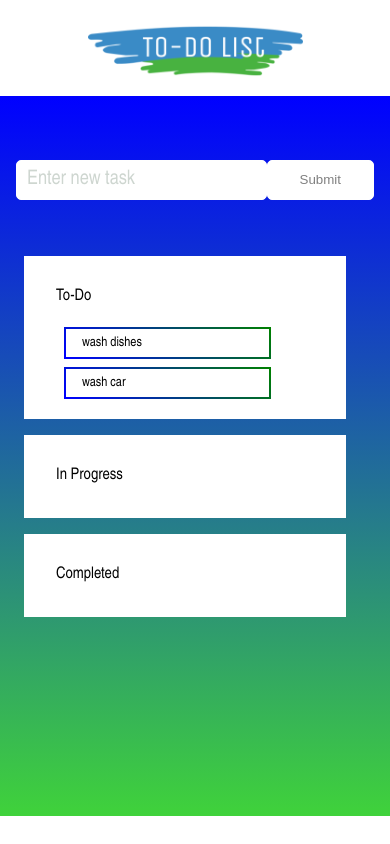
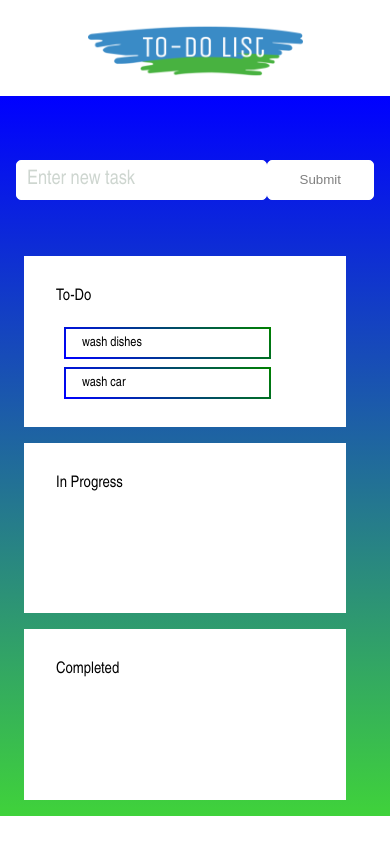
Before and after one commit to dayblassingame/TodoList, a React app: page / in a window 390 px wide. Built offline with nearby package versions, Linux system fonts and the light colour scheme.

Commit message:
make lists scrollable

```diff
--- a/src/App.js
+++ b/src/App.js
@@ -97,11 +97,13 @@ export function App(){
                     </div>
                     <div className='flexbox_container-item'>
                         <h4 className='flexbox_container-item-header'>In Progress</h4>
-                        <ul id="inProgress" className="flexbox_container-ul"></ul>
+                        <ul id="inProgress" className="flexbox_container-ul">
+                        </ul>
                     </div>
                     <div className='flexbox_container-item'>
                         <h4 className='flexbox_container-item-header'>Completed</h4>
-                        <ul id="completed" className="flexbox_container-ul"></ul>
+                        <ul id="completed" className="flexbox_container-ul">
+                        </ul>
                     </div>
                 </div>
             </main>
--- a/src/App.scss
+++ b/src/App.scss
@@ -4,6 +4,10 @@ $green: rgba(29, 202, 23, 0.849);
     margin: 0;
     padding: 0;
     box-sizing: border-box;
+}
+
+.display_none{
+    display: none;
 }
 
 .header{
@@ -80,6 +84,7 @@ $green: rgba(29, 202, 23, 0.849);
         @media screen and (max-width: 420px){
             flex-direction: column;
             margin: 2rem 0rem;
+            height: 35rem;
         }
 
         .flexbox_container-item{
@@ -87,8 +92,10 @@ $green: rgba(29, 202, 23, 0.849);
                 width: 90%;
                 display: block;
                 padding: 1rem 2rem;
+                height: 33%;
             }
 
+            overflow-y: auto;
             margin: 0.5rem;
             background-color: white;
             width: 33%;
```
